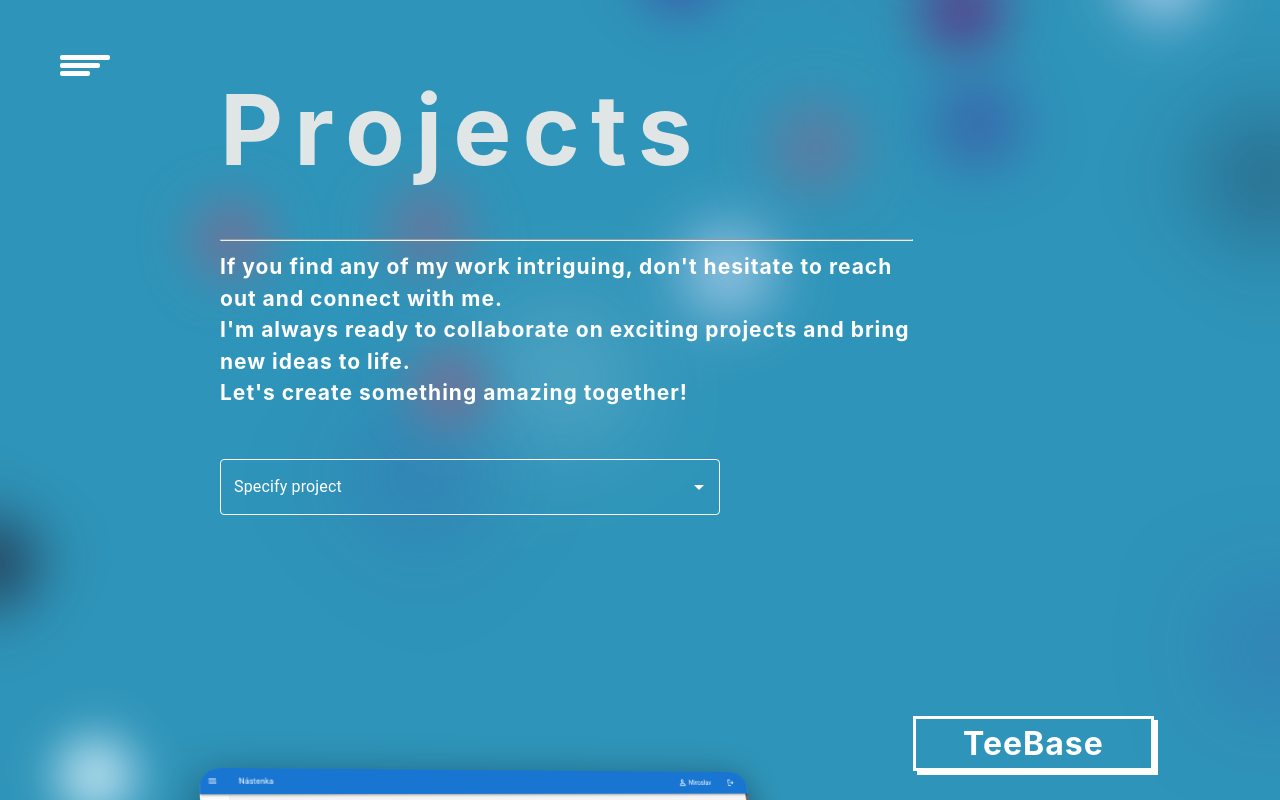
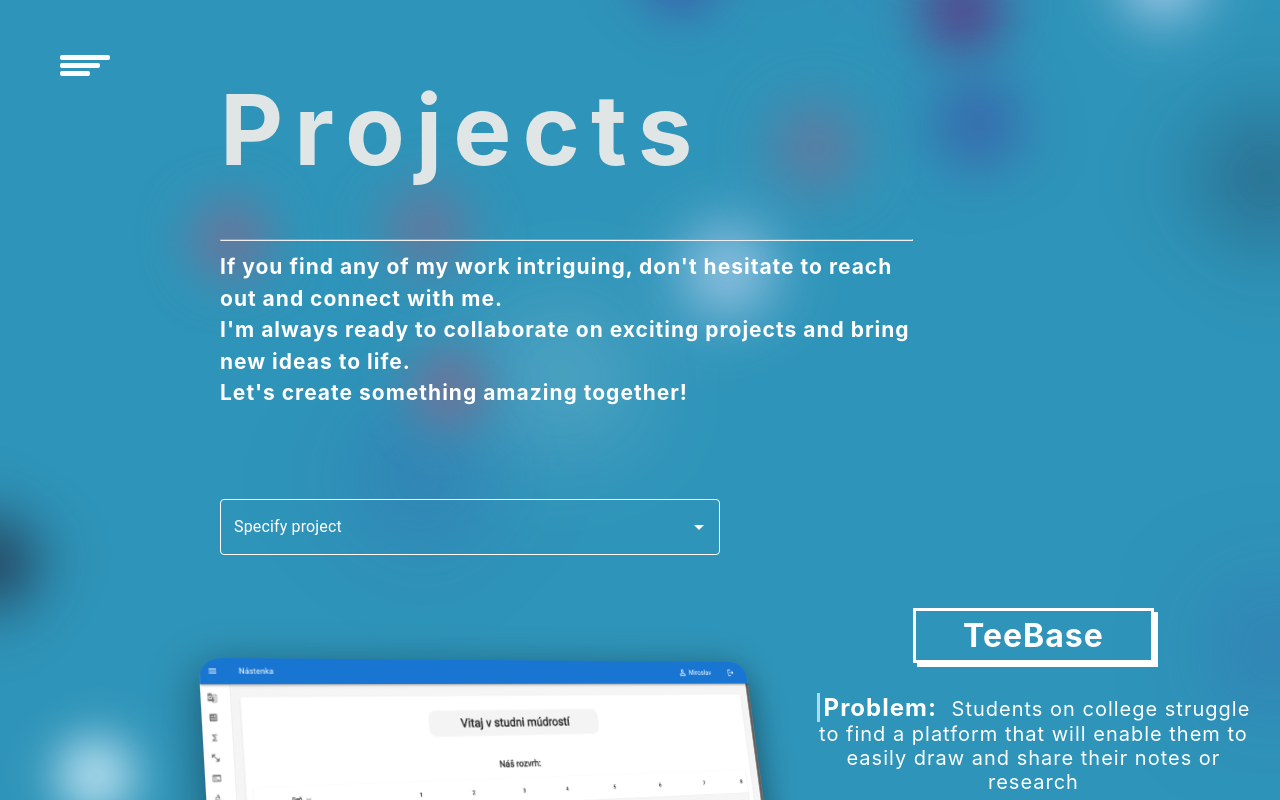
Before and after one commit to MiroslavGit/portfolio, a React (Vite) app in the folder Client/: page /projects in a window 1280 px wide. Built offline with nearby package versions, Linux system fonts and the light colour scheme; a web font is replaced by a local one.

Commit message:
projects fix design & fix multipicker

```diff
--- a/Client/src/actions/actions.tsx
+++ b/Client/src/actions/actions.tsx
@@ -1,5 +1,5 @@
-//const buildUrl = (path: string) => `http://localhost:3000/${path}`;
-const buildUrl = (path: string) => `https://miroslav-hanisko-server.vercel.app/${path}`;
+const buildUrl = (path: string) => `http://localhost:3000/${path}`;
+//const buildUrl = (path: string) => `https://miroslav-hanisko-server.vercel.app/${path}`;
 
 export const sendEmail = async (email: object) => {
     const url = buildUrl('sendEmail');
--- a/Client/src/components/Button.scss
+++ b/Client/src/components/Button.scss
@@ -3,14 +3,14 @@
 
 .button {
   display: block;
-  width: 220px;
-  height: 55px;
-  line-height: 58px;
+  width: 200px;
+  height: 50px;
+  line-height: 54px;
   color: $light-black;
   cursor: pointer;
   overflow: hidden;
   border-radius: 5px;
-  box-shadow: 0 0 15px 0 rgba(0, 0, 0, 0.3);
+  box-shadow: 5px 5px 2px 0 rgba(0, 0, 0, 0.3);
   transition: all 0.25s cubic-bezier(0.31, -0.105, 0.43, 1.4);
   margin: 30px 0 0 20px;
   background-color: $light-brown ;
--- a/Client/src/components/Project.scss
+++ b/Client/src/components/Project.scss
@@ -5,6 +5,10 @@
   display: flex;
   justify-content: space-between;
   margin-top: 150px;
+
+  &:first-child {
+    margin-top: 0;
+  }
 
   >div {
     width: 50%;
@@ -87,6 +91,10 @@
   display: flex;
   justify-content: space-between;
   margin-top: 150px;
+
+  &:first-child {
+    margin-top: 0;
+  }
 
   >div {
     width: 50%;
--- a/Client/src/pages/Projects.scss
+++ b/Client/src/pages/Projects.scss
@@ -3,7 +3,7 @@
 
 .multiPicker {
   width: 500px;
-  padding-top: 50px;
+  padding-top: 90px;
 
   .MuiFormControl-root {
 
--- a/Client/src/pages/Projects.tsx
+++ b/Client/src/pages/Projects.tsx
@@ -5,9 +5,6 @@ import TextField from '@mui/material/TextField';
 import Autocomplete from '@mui/material/Autocomplete';
 import CheckBoxOutlineBlankIcon from '@mui/icons-material/CheckBoxOutlineBlank';
 import CheckBoxIcon from '@mui/icons-material/CheckBox';
-
-const icon = <CheckBoxOutlineBlankIcon fontSize="small" />;
-const checkedIcon = <CheckBoxIcon fontSize="small" />;
 
 import Project from "../components/Project";
 
@@ -64,32 +61,33 @@ interface ProjectTypes {
 }
 interface PickerTagTypes {
   title: string;
+  selected: boolean;
 }
 
 function MyWork() {
   const dataFetchedRef = useRef(false);
 
-  const addShowClassToLetters = () => {
-    const allLetters = Array.from(document.getElementsByClassName("pismeno"));
+  const [pickerTags, setPickerTags] = useState<PickerTagTypes[]>([
+    { title: 'React', selected: false },
+    { title: 'Redux', selected: false },
+    { title: 'Typescript', selected: false },
+    { title: 'NodeJS', selected: false },
+    { title: 'Express', selected: false },
+    { title: 'MongoDB', selected: false },
+    { title: 'JWT', selected: false },
+    { title: 'Bcrypt', selected: false },
+    { title: 'Mui', selected: false },
+    { title: 'Bootstrap', selected: false },
+    { title: 'Wordpress', selected: false },
+    { title: 'Elementor', selected: false },
+    { title: 'PHP', selected: false },
+    { title: 'Html', selected: false },
+    { title: 'CSS', selected: false },
+    { title: 'JavaScript', selected: false },
+    { title: 'MySQL', selected: false },
+  ]);
 
-    setTimeout(() => {
-      Array.from(allLetters).forEach((letter, index) => {
-        setTimeout(() => {
-          letter.classList.toggle("show");
-        }, index * 170);
-      });
-    }, 1000);
-  };
-
-  useEffect(() => {
-    if (dataFetchedRef.current) return;
-    dataFetchedRef.current = true;
-    addShowClassToLetters();
-  }, []);
-
-  const [selectedTags, setSelectedTags] = useState([]);
-
-  const projects: ProjectTypes[] = [
+  const [projects, setProjects] = useState<ProjectTypes[]>([
     {
       direction: "left",
       title: "TeeBase",
@@ -150,30 +148,32 @@ function MyWork() {
       childrenDescription: ["Home", "About", "Portfolio", "Skills"],
       tags: ["PHP", "Html", "CSS", "JavaScript", "MySQL"],
     },
-  ];
+  ]);
 
-  const pickerTags: PickerTagTypes[] = [
-    { title: 'React' },
-    { title: 'Redux' },
-    { title: 'Typescript' },
-    { title: 'NodeJS' },
-    { title: 'Express' },
-    { title: 'MongoDB' },
-    { title: 'JWT' },
-    { title: 'Bcrypt' },
-    { title: 'Mui' },
-    { title: 'Bootstrap' },
-    { title: 'Wordpress' },
-    { title: 'Elementor' },
-    { title: 'PHP' },
-    { title: 'Html' },
-    { title: 'CSS' },
-    { title: 'JavaScript' },
-    { title: 'MySQL' },
-  ];
+  const [selectedTags, setSelectedTags] = useState([]);
 
-  const handleTagSelect = (event: any, tags: any) => {
-    setSelectedTags(tags);
+  const addShowClassToLetters = () => {
+    const allLetters = Array.from(document.getElementsByClassName("pismeno"));
+
+    setTimeout(() => {
+      Array.from(allLetters).forEach((letter, index) => {
+        setTimeout(() => {
+          letter.classList.toggle("show");
+        }, index * 170);
+      });
+    }, 1000);
+  };
+
+  useEffect(() => {
+    if (dataFetchedRef.current) return;
+    dataFetchedRef.current = true;
+    addShowClassToLetters();
+  }, []);
+
+  const handleTagSelect = (event: any, selectedTags: any) => {
+    const updatedPickerTags = pickerTags.map((tag: PickerTagTypes) => ({ ...tag, selected: selectedTags.some((selectedTag: PickerTagTypes) => selectedTag.title === tag.title) }));
+    setPickerTags(updatedPickerTags)
+    setSelectedTags(selectedTags);
   };
 
   const filteredProjects = projects.filter((project: ProjectTypes) =>
@@ -213,7 +213,6 @@ function MyWork() {
         </h2>
       </div>
 
-      <div>
       <Autocomplete
         className="multiPicker"
         multiple
@@ -222,13 +221,13 @@ function MyWork() {
         disableCloseOnSelect
         getOptionLabel={(option) => option.title}
         onChange={handleTagSelect}
-          renderOption={(props, option, { selected }) => (
+        renderOption={(props, option) => (
           <li {...props}>
             <Checkbox
-                icon={icon}
-                checkedIcon={checkedIcon}
+              icon={<CheckBoxOutlineBlankIcon fontSize="small" />}
+              checkedIcon={<CheckBoxIcon fontSize="small" />}
               style={{ marginRight: 8 }}
-                checked={selected}
+              checked={option.selected}
             />
             {option.title}
           </li>
@@ -237,7 +236,6 @@ function MyWork() {
           <TextField {...params} className="input" label="Specify project" />
         )}
       />
-      </div>
 
       <div className="gallery">
         {filteredProjects.map((project: ProjectTypes, index: number) => (
@@ -253,66 +251,6 @@ function MyWork() {
             tags={project.tags}
           />
         ))}
-        {/* <Project
-          direction="left"
-          title="TeeBase"
-          problem="Students on college struggle to find a platform that will enable them to easily draw and share their notes or research"
-          solution="Built a react application that will enable students to saving their notes and share it with other students"
-          imgPath={teebase}
-          childrenPhotos={[teebase_1, teebase_2, teebase_3, teebase_4, teebase_5, teebase_6, teebase_7]}
-          childrenDescription={["Login", "Registration", "Dashboard", "Drawing", "Adding notes", "Map", "Profile"]}
-          tags={["React", "Redux", "Typescript", "NodeJS", "Express", "MongoDB", "JWT", "Bcrypt", "Mui"]}
-        />
-        <Project
-          direction="right"
-          title="Domis Therapy"
-          problem="Nigerian businesses across all sectors especially SME's struggle to comply with company legal regulations."
-          solution="Built a platform that will enable these companies at the tap of a button know what regulations apply to their incorporated company without having to afford a lawyer."
-          imgPath={domis_therapy}
-          childrenPhotos={[domis_therapy_1, domis_therapy_2, domis_therapy_3, domis_therapy_4, domis_therapy_5, domis_therapy_6, domis_therapy_7]}
-          childrenDescription={["Home", "Klasická masáž", "Maderoterapia tela", "Maderoterapia tváre", "Brazílska maderoterapia", "Kontakt", "Recenzie"]}
-          tags={["React", "Bootstrap"]}
-        />
-        <Project
-          direction="left"
-          title="Dobromed"
-          problem="Nigerian businesses across all sectors especially SME's struggle to comply with company legal regulations."
-          solution="Built a platform that will enable these companies at the tap of a button know what regulations apply to their incorporated company without having to afford a lawyer."
-          imgPath={dobromed}
-          childrenPhotos={[dobromed_1, dobromed_2, dobromed_3, dobromed_4, dobromed_5, dobromed_6]}
-          childrenDescription={["Home", "Ubytovanie", "Včelárstvo", "Agroslužby", "Rez", "Kontakt"]}
-          tags={["Wordpress", "Elementor"]}
-        />
-        <Project
-          direction="right"
-          title="Misekova"
-          problem="Nigerian businesses across all sectors especially SME's struggle to comply with company legal regulations."
-          solution="Built a platform that will enable these companies at the tap of a button know what regulations apply to their incorporated company without having to afford a lawyer."
-          imgPath={misekova}
-          childrenPhotos={[misekova_1, misekova_2, misekova_3, misekova_4]}
-          childrenDescription={["Home", "Služby", "Blog", "Kontakt"]}
-          tags={["Wordpress", "Elementor"]}
-        />
-        <Project
-          direction="left"
-          title="Gym Mshop"
-          problem="Nigerian businesses across all sectors especially SME's struggle to comply with company legal regulations."
-          solution="Built a platform that will enable these companies at the tap of a button know what regulations apply to their incorporated company without having to afford a lawyer."
-          imgPath={gym_mshop}
-          childrenPhotos={[]}
-          childrenDescription={[]}
-          tags={["PHP", "Html", "CSS", "JavaScript", "MySQL"]}
-        />
-        <Project
-          direction="right"
-          title="Miroslav Web Dev"
-          problem="Nigerian businesses across all sectors especially SME's struggle to comply with company legal regulations."
-          solution="Built a platform that will enable these companies at the tap of a button know what regulations apply to their incorporated company without having to afford a lawyer."
-          imgPath={miroslav_web_dev}
-          childrenPhotos={[miroslav_web_dev_1, miroslav_web_dev_2, miroslav_web_dev_3, miroslav_web_dev_4]}
-          childrenDescription={["Home", "About", "Portfolio", "Skills"]}
-          tags={["PHP", "Html", "CSS", "JavaScript", "MySQL"]}
-        />*/}
       </div>
     </motion.div>
   );
```
Lines whose indentation alone changed are shown as unchanged.
